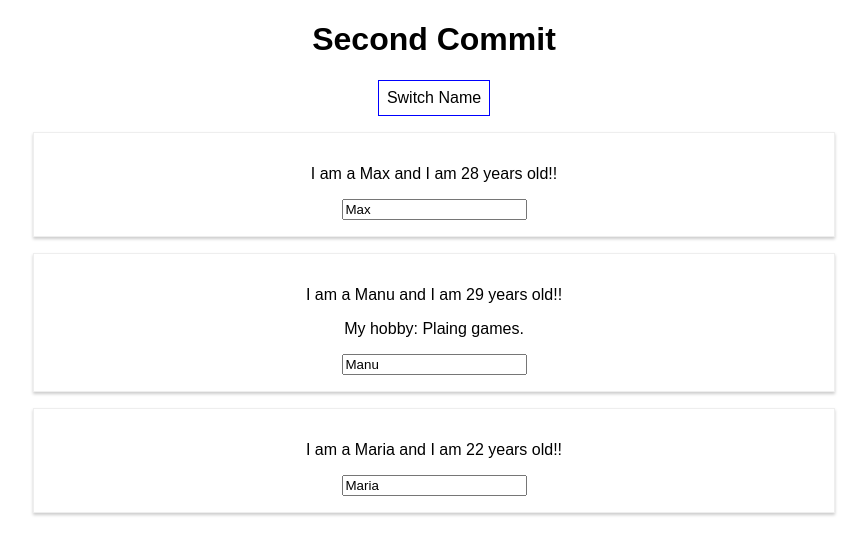
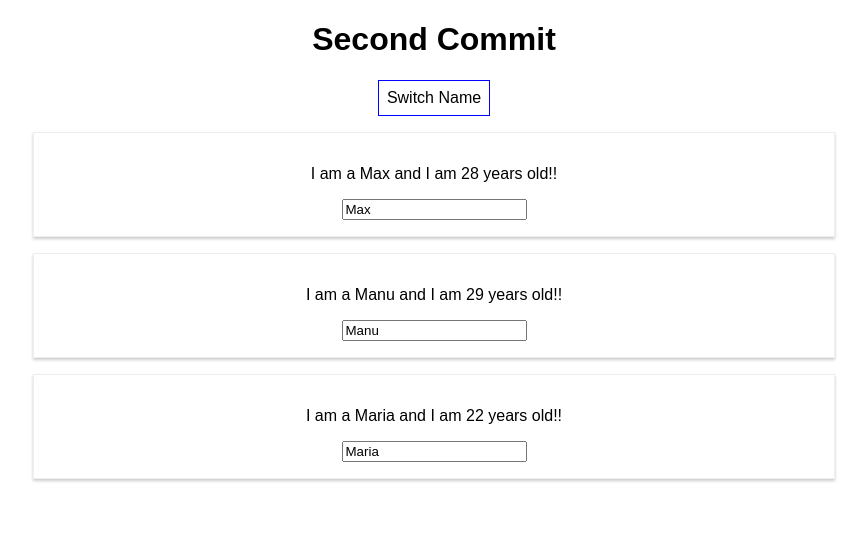
Before and after one commit to patelnitin00/React-Complete-Guide-, a React (Create React App) app: page / in a window 1280 px wide. Both pictures are taken after a click on the button "Switch Name". Shown: the top 554 px of the page, without its empty margins (206-1073 px from the left). Built offline with nearby package versions, Linux system fonts and the light colour scheme.

Commit message:
Outputting List- Dynamically

```diff
--- a/src/App.js
+++ b/src/App.js
@@ -71,15 +71,13 @@
 
     if(this.state.showPersons){
       persons = (
-       <div>
-       <Person name={this.state.persons[0].name} age={this.state.persons[0].age}/>
-       <Person name={this.state.persons[1].name}
-               age={this.state.persons[1].age}
-               changed = {this.onnameChangedHandler}
-               click={this.switchnameHandler.bind(this,'NITIN PATEL')}>My hobby: Plaing games.</Person> {/* 2nd way to bind - more suitable */}
-
-       <Person name={this.state.persons[2].name} age={this.state.persons[2].age}/>
-      </div>
+        <div>
+            {
+              this.state.persons.map(person => {
+                return <Person name={person.name} age={person.age}/>
+              })
+            }
+        </div>
       );
     }
 
```
